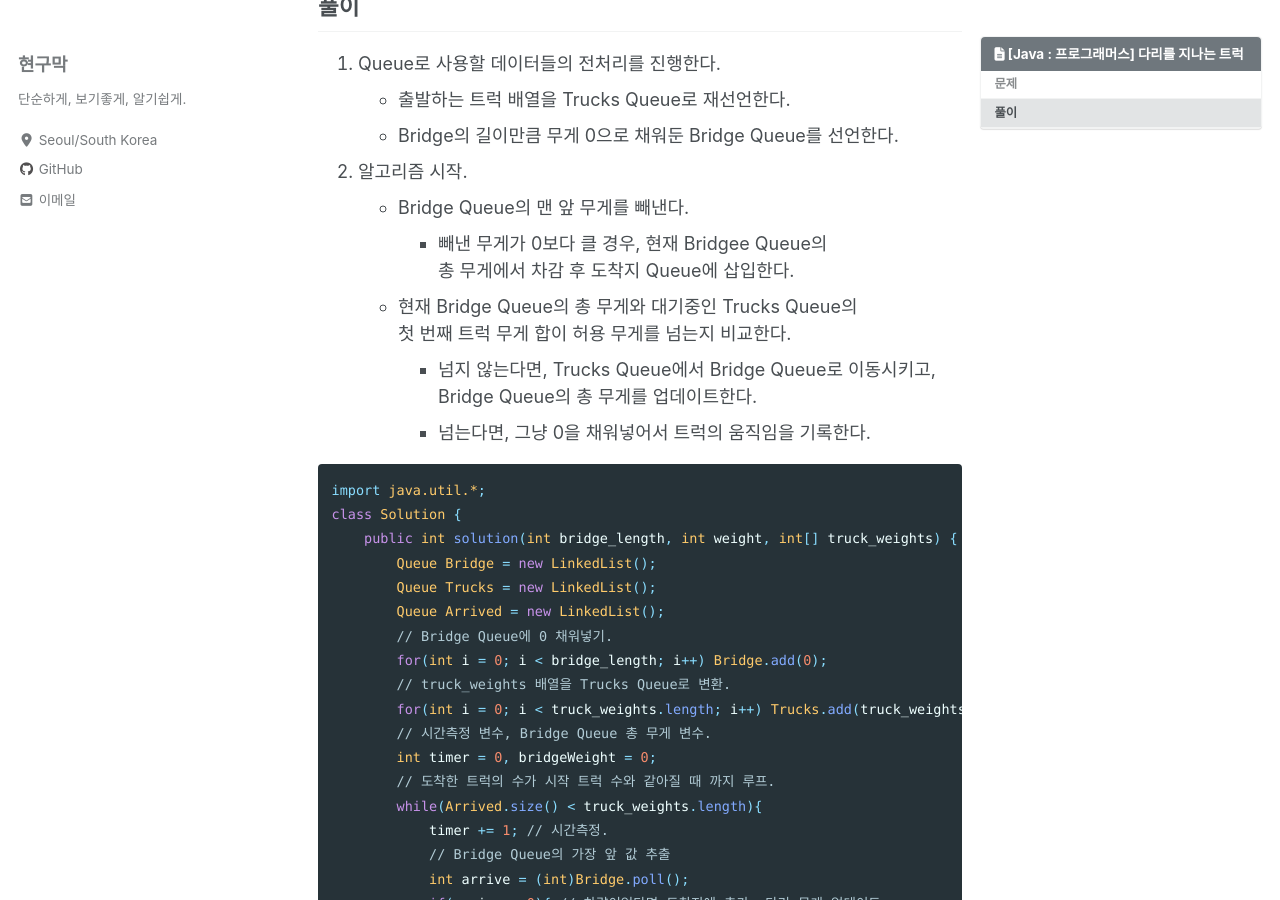
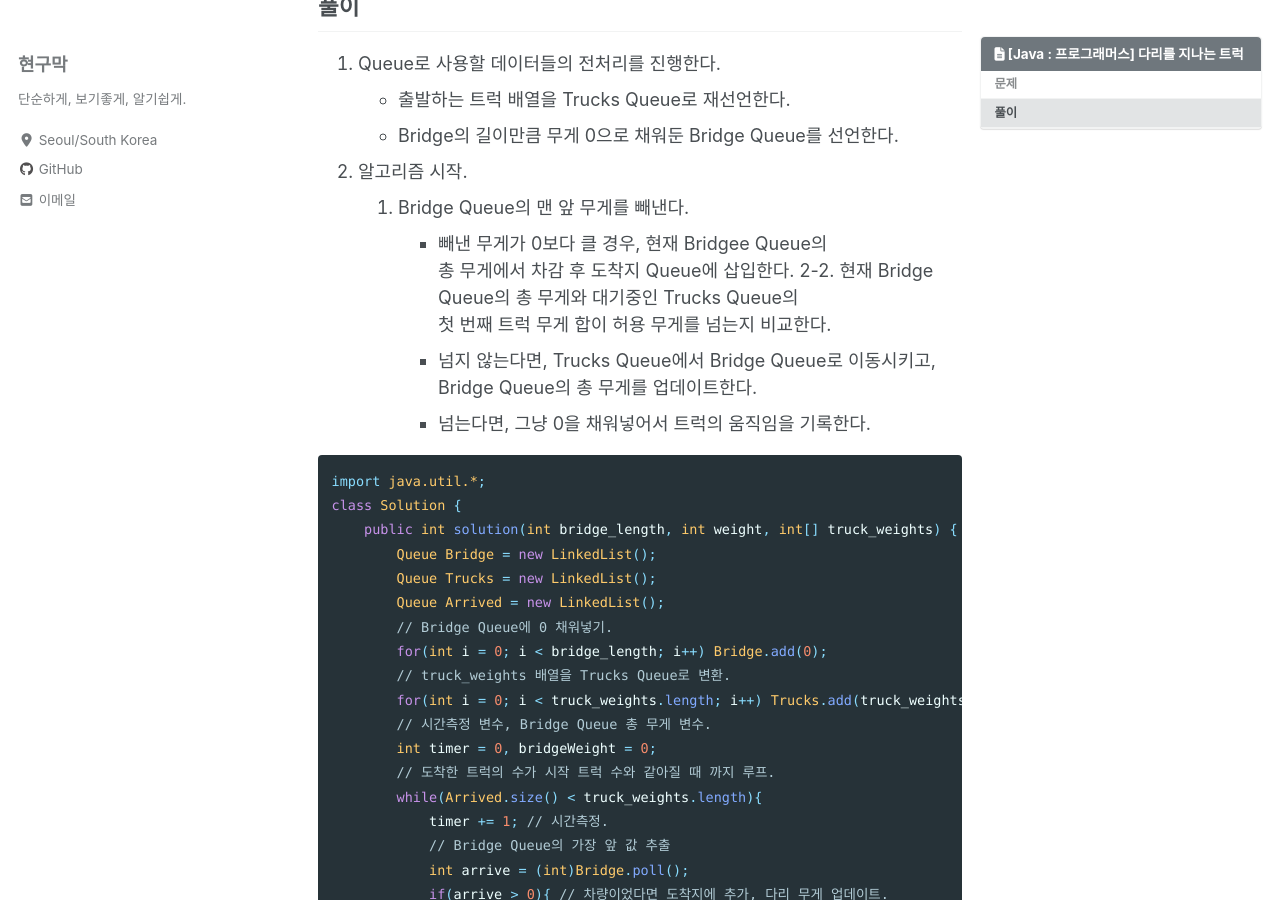
Before and after one commit to Hyeon9mak/Hyeon9mak.github.io, a Jekyll site: the page built from _posts/2020-10-22-Java-프로그래머스-다리를_지나는_트럭.md, in a window 1280 px wide and 900 px high, scrolled down 317 px. Built offline with Jekyll 4.4.1, drawn with Linux system fonts in a browser that asks for light colours; cached includes are drawn as plain includes; nearby versions of some CDN libraries; comment, search, counter and statistics services are not loaded.

Commit message:
Update 2020-10-22-Java-프로그래머스-다리를_지나는_트럭.md

```diff
--- a/_posts/2020-10-22-Java-프로그래머스-다리를_지나는_트럭.md
+++ b/_posts/2020-10-22-Java-프로그래머스-다리를_지나는_트럭.md
@@ -24,10 +24,10 @@ toc_label: "[Java : 프로그래머스] 다리를 지나는 트럭"
     - 출발하는 트럭 배열을 Trucks Queue로 재선언한다.
     - Bridge의 길이만큼 무게 0으로 채워둔 Bridge Queue를 선언한다.
 2. 알고리즘 시작.
-    - Bridge Queue의 맨 앞 무게를 빼낸다.
+    1. Bridge Queue의 맨 앞 무게를 빼낸다.
         - 빼낸 무게가 0보다 클 경우, 현재 Bridgee Queue의
         총 무게에서 차감 후 도착지 Queue에 삽입한다.
-    - 현재 Bridge Queue의 총 무게와 대기중인 Trucks Queue의
+    2-2. 현재 Bridge Queue의 총 무게와 대기중인 Trucks Queue의
     첫 번째 트럭 무게 합이 허용 무게를 넘는지 비교한다.
         - 넘지 않는다면, Trucks Queue에서 Bridge Queue로 이동시키고,
         Bridge Queue의 총 무게를 업데이트한다.
```
